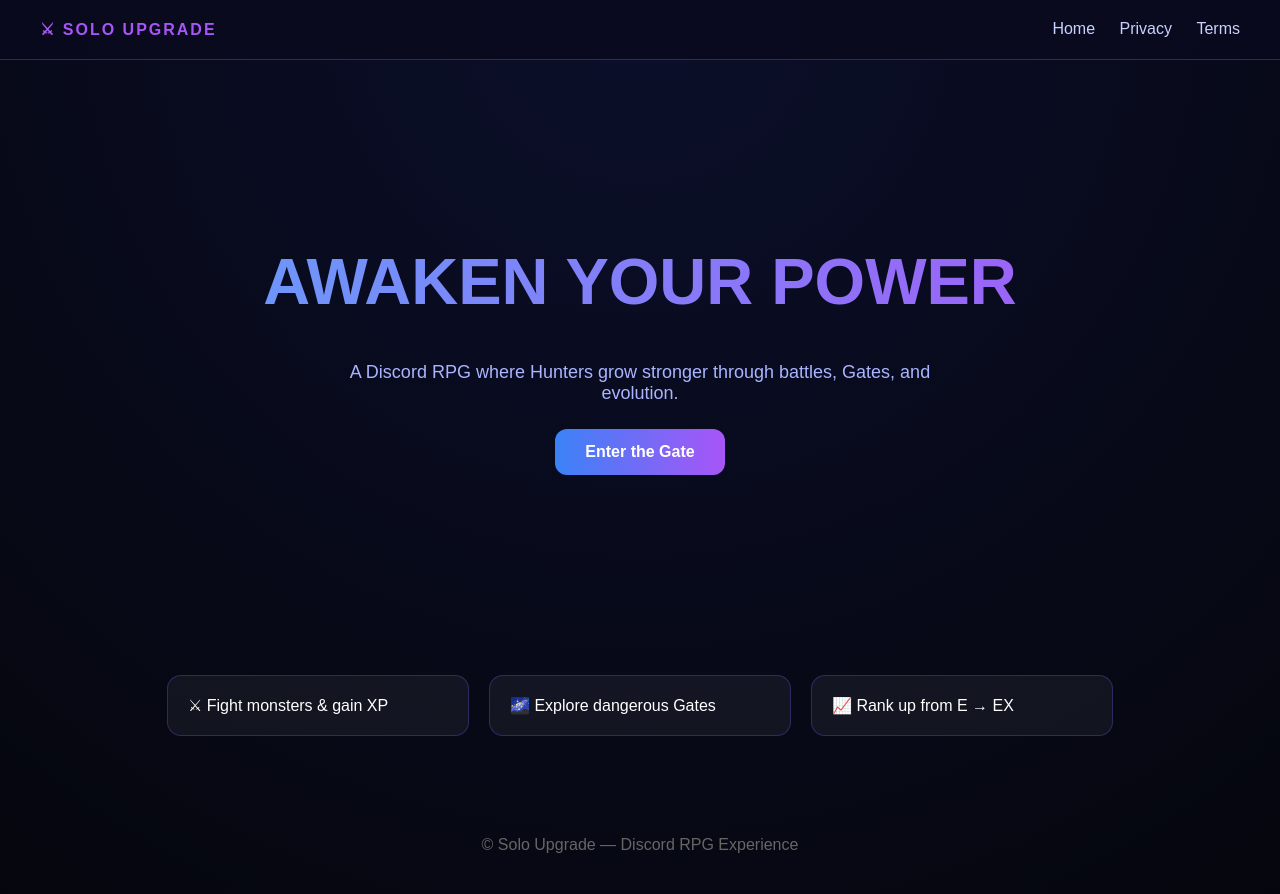
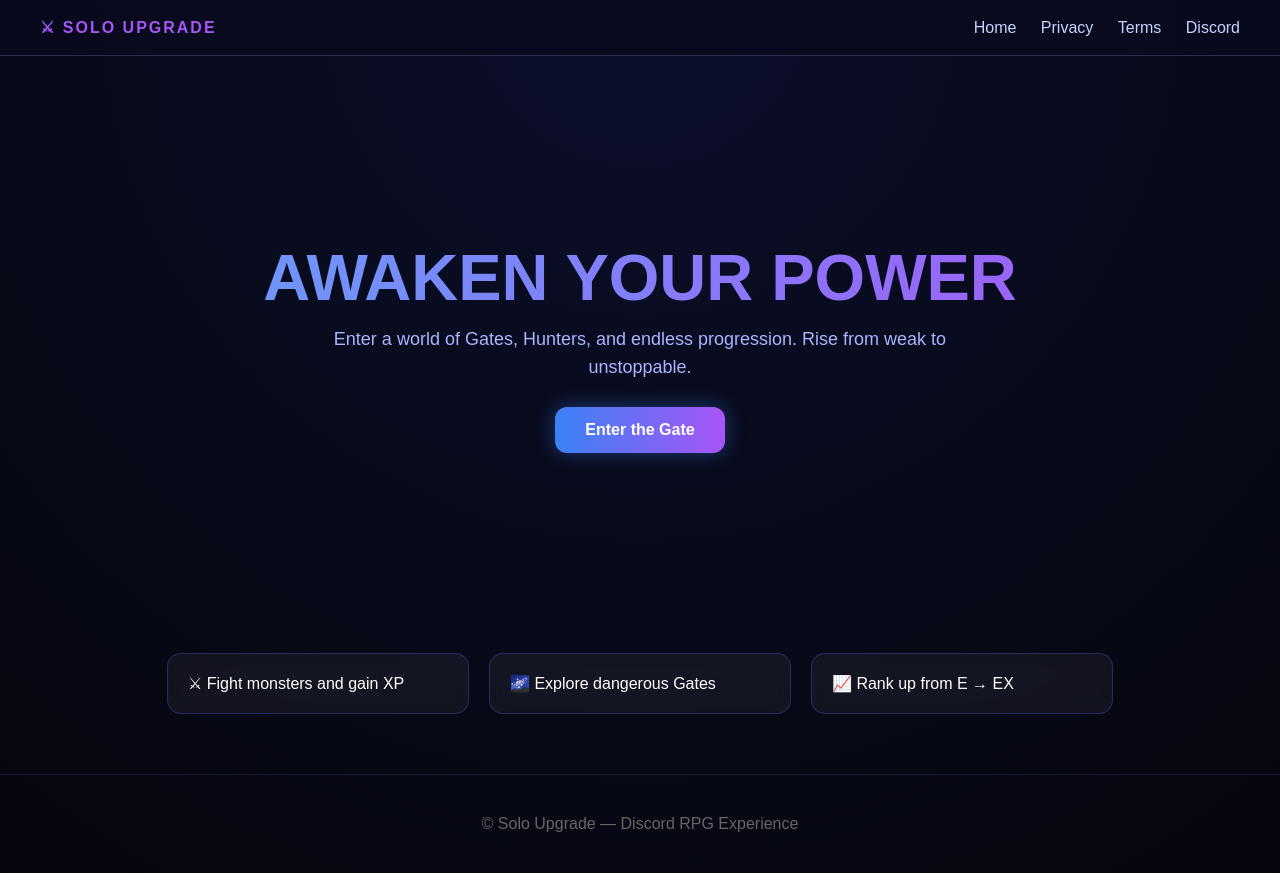
Before and after one commit to Cocahkola/solo-upgrade-site, a plain HTML site: page index.html in a window 1280 px wide. After the commit the page ends 873 px from the top, so only its background shows below. Drawn offline with Linux system fonts and the light colour scheme.

Commit message:
Update index.html

```diff
--- a/index.html
+++ b/index.html
@@ -3,6 +3,7 @@
 <head>
 <meta charset="UTF-8">
 <meta name="viewport" content="width=device-width, initial-scale=1.0">
+
 <title>Solo Upgrade</title>
 
 <style>
@@ -14,11 +15,12 @@ body {
   overflow-x: hidden;
 }
 
-/* NAVBAR */
+/* ===== NAVBAR ===== */
 .navbar {
   display: flex;
   justify-content: space-between;
-  padding: 20px 40px;
+  align-items: center;
+  padding: 18px 40px;
   background: rgba(10, 10, 30, 0.85);
   border-bottom: 1px solid #2b2f55;
 }
@@ -33,13 +35,14 @@ body {
   color: #c7d2fe;
   margin-left: 20px;
   text-decoration: none;
+  transition: 0.3s;
 }
 
 .links a:hover {
   color: #60a5fa;
 }
 
-/* HERO */
+/* ===== HERO ===== */
 .hero {
   text-align: center;
   padding: 140px 20px;
@@ -50,15 +53,18 @@ body {
   background: linear-gradient(90deg, #60a5fa, #a855f7);
   -webkit-background-clip: text;
   -webkit-text-fill-color: transparent;
+  margin-bottom: 10px;
 }
 
 .hero p {
   color: #aab4ff;
-  max-width: 600px;
+  max-width: 650px;
   margin: auto;
   font-size: 18px;
+  line-height: 1.6;
 }
 
+/* BUTTON */
 .btn {
   display: inline-block;
   margin-top: 25px;
@@ -68,15 +74,21 @@ body {
   color: white;
   text-decoration: none;
   font-weight: bold;
+  box-shadow: 0 0 20px rgba(59,130,246,0.4);
+  transition: 0.3s;
 }
 
-/* CARDS */
+.btn:hover {
+  transform: scale(1.05);
+}
+
+/* ===== FEATURES ===== */
 .section {
   display: flex;
   justify-content: center;
   gap: 20px;
   flex-wrap: wrap;
-  padding: 60px;
+  padding: 60px 20px;
 }
 
 .card {
@@ -85,13 +97,21 @@ body {
   background: rgba(255,255,255,0.05);
   border: 1px solid rgba(99,102,241,0.3);
   border-radius: 14px;
+  backdrop-filter: blur(8px);
+  transition: 0.3s;
 }
 
-/* FOOTER */
+.card:hover {
+  transform: translateY(-5px);
+  border-color: #60a5fa;
+}
+
+/* ===== FOOTER ===== */
 footer {
   text-align: center;
   padding: 40px;
   color: #666;
+  border-top: 1px solid #1a1a2e;
 }
 </style>
 
@@ -99,6 +119,7 @@ footer {
 
 <body>
 
+<!-- NAVBAR -->
 <div class="navbar">
   <div class="logo">⚔ SOLO UPGRADE</div>
 
@@ -106,26 +127,44 @@ footer {
     <a href="/">Home</a>
     <a href="/privacy/">Privacy</a>
     <a href="/terms/">Terms</a>
+    <a href="https://discord.gg/NCNstFVwKG" target="_blank">Discord</a>
   </div>
 </div>
 
+<!-- HERO -->
 <div class="hero">
   <h1>AWAKEN YOUR POWER</h1>
-  <p>A Discord RPG where Hunters grow stronger through battles, Gates, and evolution.</p>
+
+  <p>
+    Enter a world of Gates, Hunters, and endless progression.
+    Rise from weak to unstoppable.
+  </p>
 
   <a class="btn" href="https://discord.gg/NCNstFVwKG">
     Enter the Gate
   </a>
 </div>
 
+<!-- FEATURES -->
 <div class="section">
-  <div class="card">⚔ Fight monsters & gain XP</div>
-  <div class="card">🌌 Explore dangerous Gates</div>
-  <div class="card">📈 Rank up from E → EX</div>
+
+  <div class="card">
+    ⚔ Fight monsters and gain XP
+  </div>
+
+  <div class="card">
+    🌌 Explore dangerous Gates
+  </div>
+
+  <div class="card">
+    📈 Rank up from E → EX
+  </div>
+
 </div>
 
+<!-- FOOTER -->
 <footer>
-© Solo Upgrade — Discord RPG Experience
+  © Solo Upgrade — Discord RPG Experience
 </footer>
 
 </body>
```
